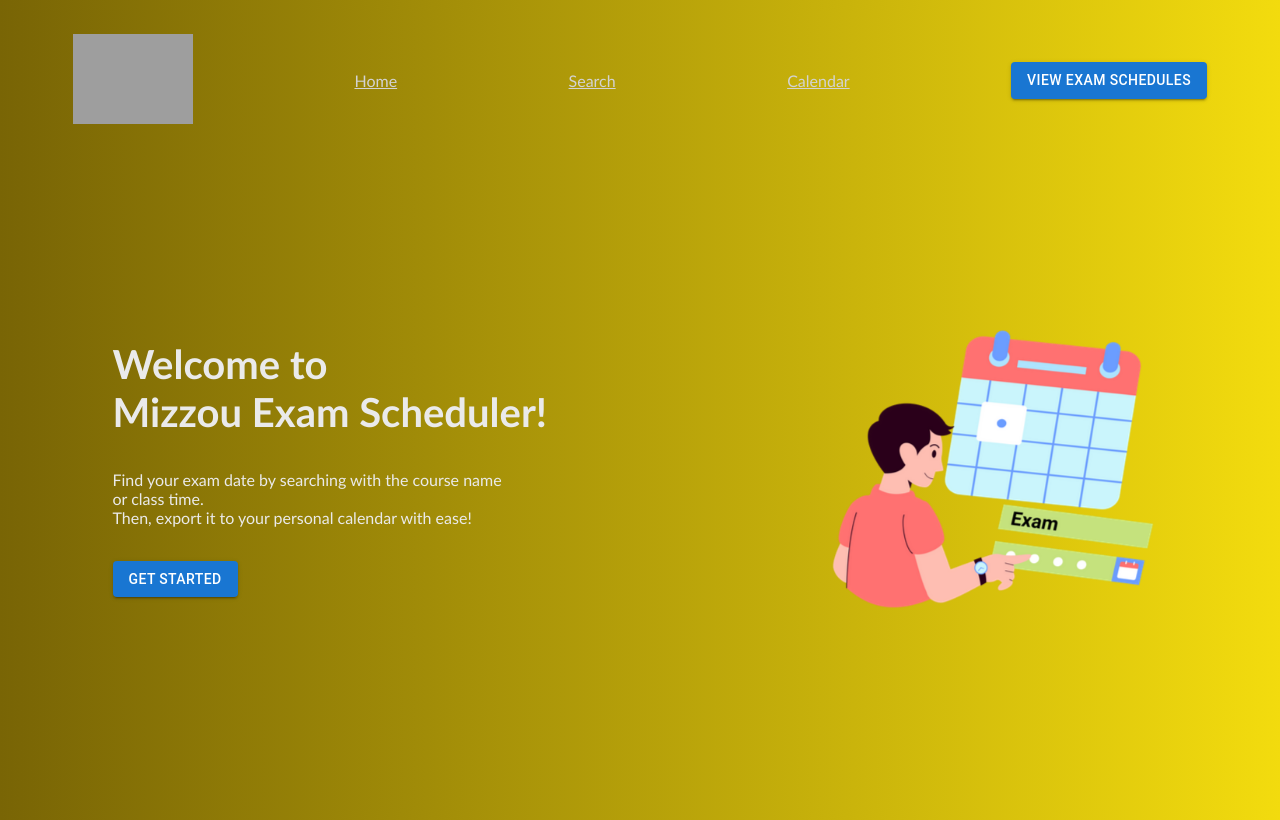
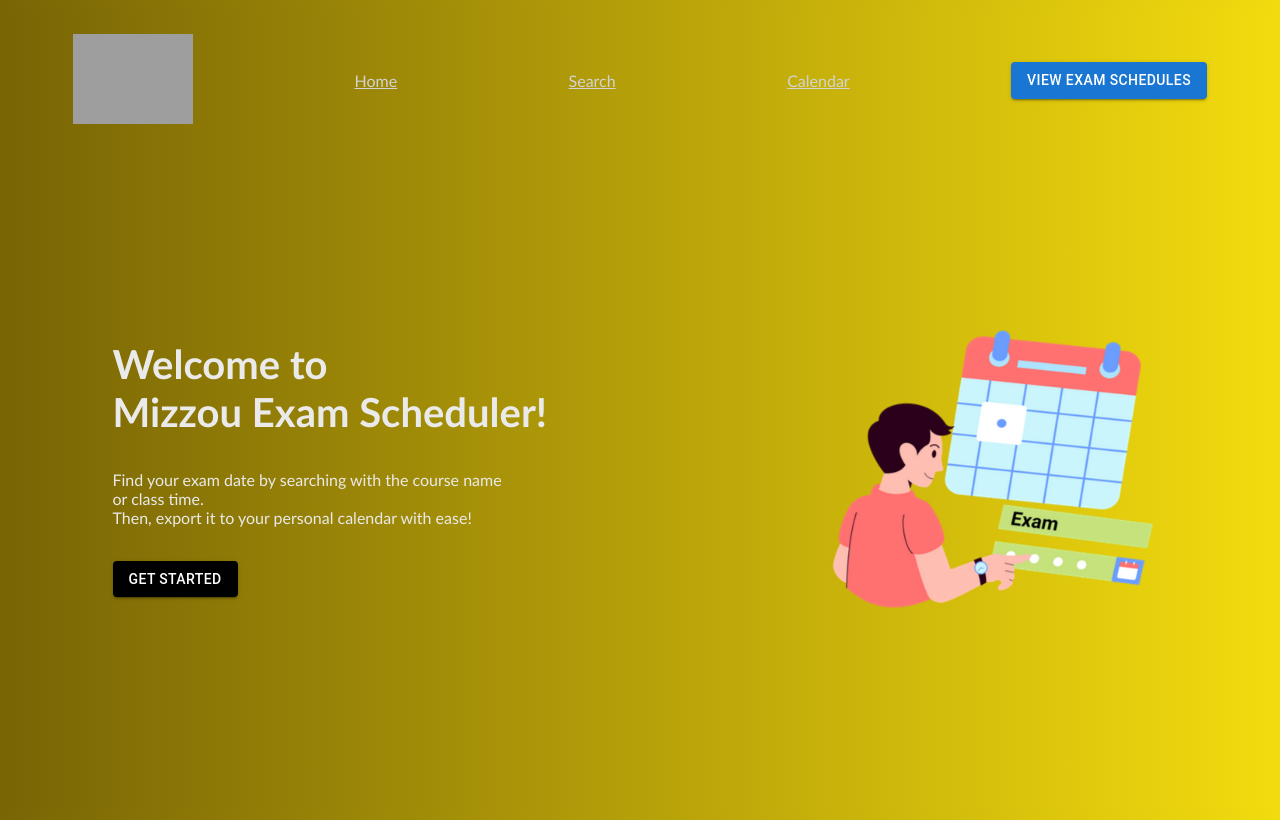
Before and after one commit to EnobongOffiong/Mizzou-Final-Exam-Scheduler, a React (Vite) app in the folder frontend/mizzou-scheduler/: page / in a window 1280 px wide. Built offline with nearby package versions, Linux system fonts and the light colour scheme; grey boxes are pictures that could not be loaded.

Commit message:
Changed styling of get started button

```diff
--- a/frontend/mizzou-scheduler/src/components/Home.jsx
+++ b/frontend/mizzou-scheduler/src/components/Home.jsx
@@ -17,7 +17,7 @@
                    </p>
                    <br></br>
 
-                   <Button variant="contained" className="welcome-btn" href="/search">Get Started</Button>
+                   <Button sx={{ backgroundColor: 'black', color: 'white' }} variant="contained" className="welcome-btn" href="/search">Get Started</Button>
                 </div>
 
                 <img className='home-welcome-img'src = {examSchedule}  alt='Mizzou Logo'/>
```
